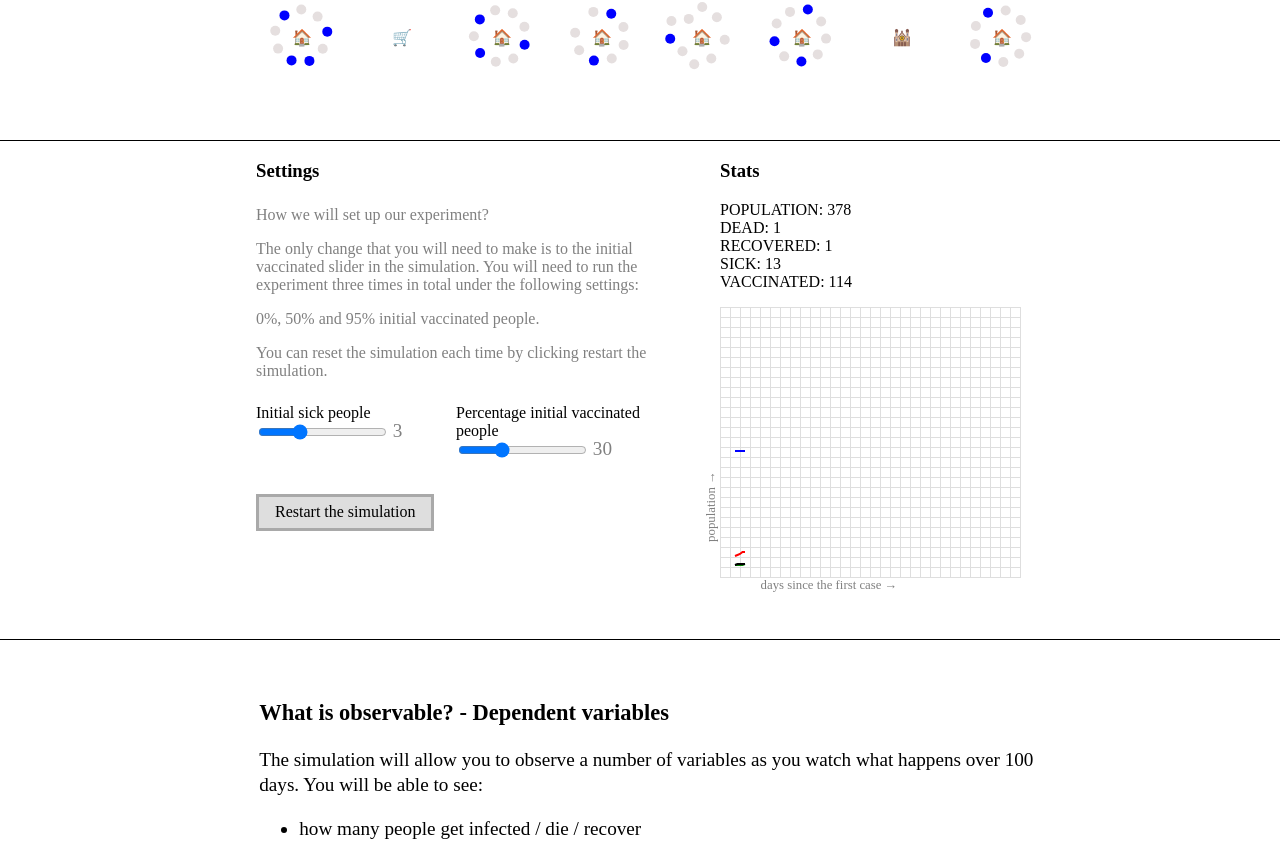
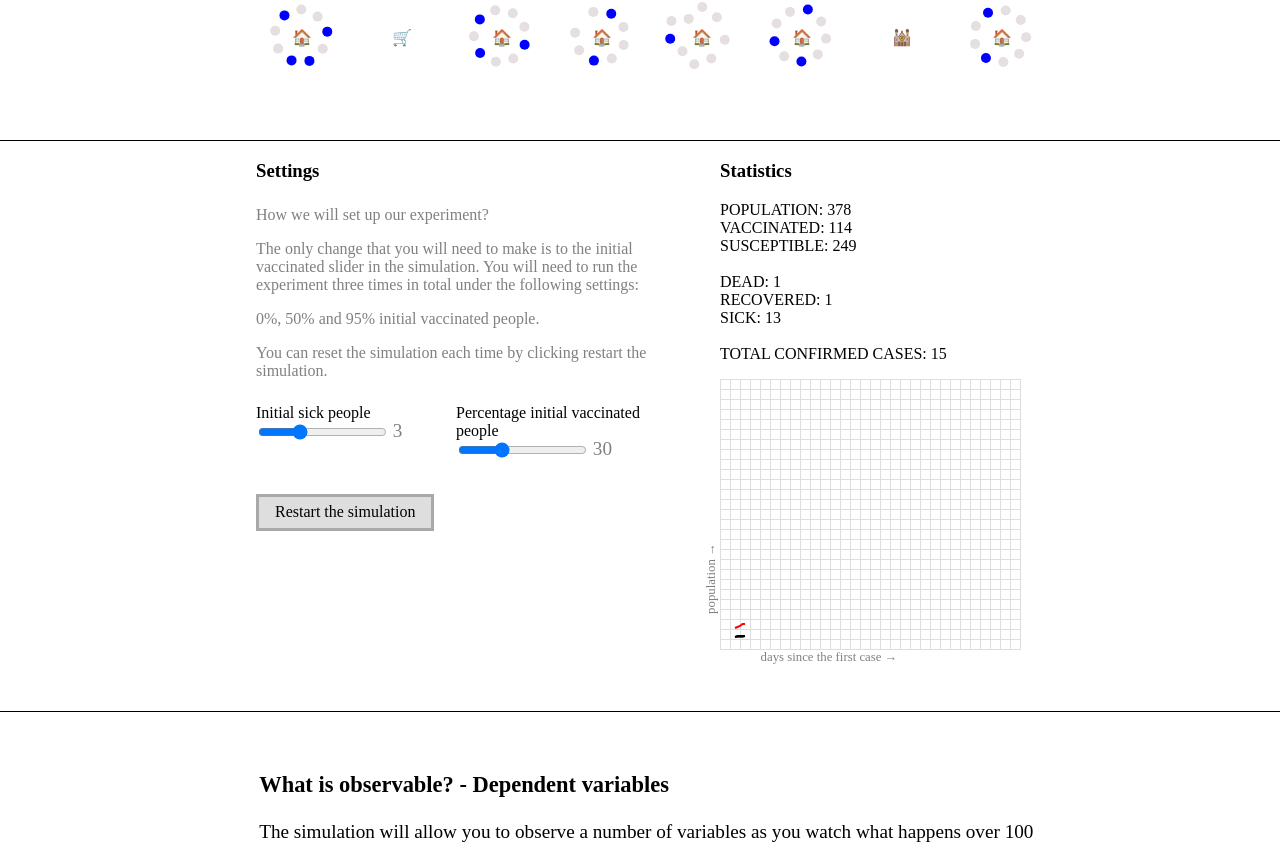
Before and after one commit to token-cjg/coronavirus-simulation, a React (Create React App) app: page / in a window 1280 px wide. Shown: the part 710-1555 px from the top of the page. Built offline with nearby package versions, Linux system fonts and the light colour scheme; a web font is replaced by a local one.

Commit message:
More fiddling with graph

```diff
--- a/src/App.js
+++ b/src/App.js
@@ -4,7 +4,7 @@ import styles from "./App.module.css";
 import Graph from "./Graph";
 import LineChart from "./LineChart";
 import SimulationSettings from "./SimulationSettings";
-import { SICK, RECOVERED, DEAD, VACCINATED } from "./constants";
+import { SICK, RECOVERED, DEAD, VACCINATED, SUSCEPTIBLE } from "./constants";
 import { useInterval, randomChoice } from "./utils";
 import { nextSimulationTick, getInitialGraph } from "./simulation";
 
@@ -129,9 +129,12 @@ function App() {
       </div>
       <div className={styles.section}>
         <div className={styles.stats}>
-          <h3>Stats</h3>
+          <h3>Statistics</h3>
           <div className={styles.population}>
             POPULATION: {nodes.filter(({ type }) => type === "agent").length}{" "}
+            <br />
+            VACCINATED: {nodes.filter(({ state }) => state === VACCINATED).length} <br />
+            SUSCEPTIBLE: {nodes.filter(({ state }) => state === SUSCEPTIBLE).length} <br />
             <br />
             DEAD: {nodes.filter(({ state }) => state === DEAD).length} <br />
             RECOVERED: {
@@ -139,7 +142,8 @@ function App() {
             }{" "}
             <br />
             SICK: {nodes.filter(({ state }) => state === SICK).length} <br />
-            VACCINATED: {nodes.filter(({ state }) => state === VACCINATED).length} <br />
+            <br />
+            TOTAL CONFIRMED CASES: {nodes.filter(({ state }) => state === SICK || state === DEAD || state === RECOVERED).length} <br />
           </div>
           <LineChart
             width={300}
@@ -148,7 +152,6 @@ function App() {
               { color: "red", points: historicalSickCount },
               { color: "green", points: historicalRecoveredCount },
               { color: "black", points: historicalDeadCount },
-              { color: "blue", points: historicalVaccinatedCount },
             ]}
           />
         </div>
```
